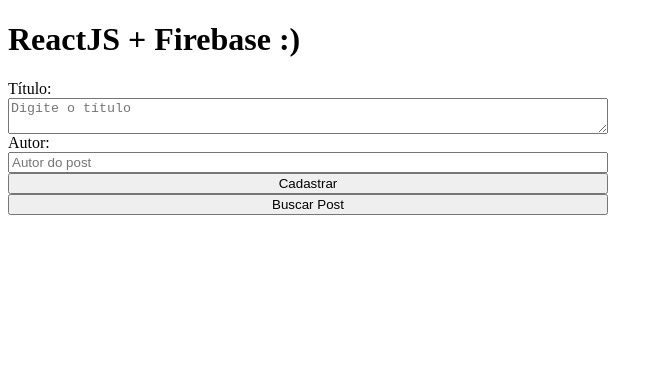
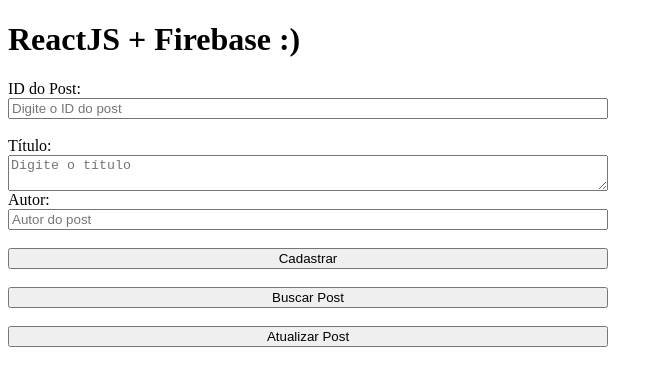
Before and after one commit to alexdev613/fireapp, a React (Create React App) app: page / in a window 1280 px wide. Shown: the top 386 px of the page, without its empty margins (0-663 px from the left). Built offline with nearby package versions, Linux system fonts and the light colour scheme.

Commit message:
feat: I created the async function to edit a post using update Doc from firebase/firestore and useState, implementing an input to enter the ID of the doc we want to change and a button that calls the function

```diff
--- a/src/App.js
+++ b/src/App.js
@@ -1,12 +1,14 @@
 import { useState } from "react";
 import { db } from "./firebaseConnection";
-import { doc, setDoc, getDoc, addDoc, collection, getDocs } from 'firebase/firestore';
+import { doc, setDoc, getDoc, addDoc, collection, getDocs, updateDoc } from 'firebase/firestore';
 
 import './app.css';
 
 function App() {
   const [titulo, setTitulo] = useState('');
   const [autor, setAutor] = useState('');
+
+  const [idPost, setIdPost] = useState('');
 
   const [posts, setPosts] = useState([]);
 
@@ -68,11 +70,37 @@ function App() {
       console.log("Deu algum erro: " + error);
     })
   }
+
+  async function editarPost() {
+    const docRef = doc(db, "posts", idPost)
+    await updateDoc(docRef, {
+      titulo: titulo,
+      autor: autor,
+    })
+    .then(() => {
+      console.log("Post atuaizado")
+      setIdPost('')
+      setTitulo('')
+      setAutor('')
+    })
+    .catch((error) => {
+      console.log("Erro ao atualizar o post: " + error)
+    })
+  }
+
   return (
     <div>
       <h1>ReactJS + Firebase :)</h1>
 
       <div className="container">
+
+        <label>ID do Post:</label>
+        <input
+          placeholder="Digite o ID do post"
+          value={idPost}
+          onChange={ (e) => setIdPost(e.target.value) }
+        /> <br />
+
         <label>Título:</label>
         <textarea
           type="text"
@@ -87,15 +115,18 @@ function App() {
           placeholder="Autor do post"
           value={autor}
           onChange={ (e) => setAutor(e.target.value) }
-        />
+        /><br />
 
-        <button onClick={handleAdd}>Cadastrar</button>
-        <button onClick={buscarPost}>Buscar Post</button>
+        <button onClick={handleAdd}>Cadastrar</button> <br />
+        <button onClick={buscarPost}>Buscar Post</button> <br />
+
+        <button onClick={editarPost}>Atualizar Post</button>
 
         <ul>
           {posts.map((post) => {
             return(
               <li key={post.id}>
+                <strong>ID: {post.id}</strong> <br />
                 <span>Título: {post.titulo}</span> <br />
                 <span>Autor: {post.autor}</span> <br /> <br />
               </li>
```
